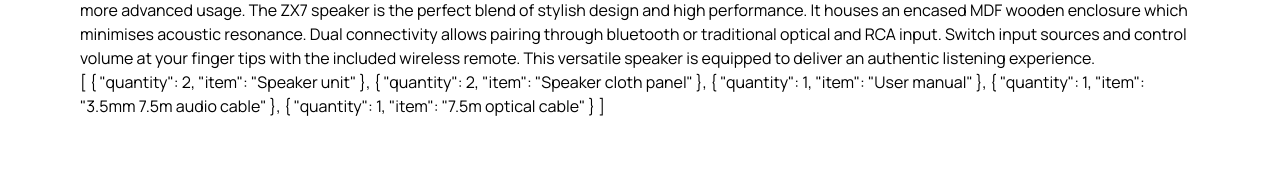
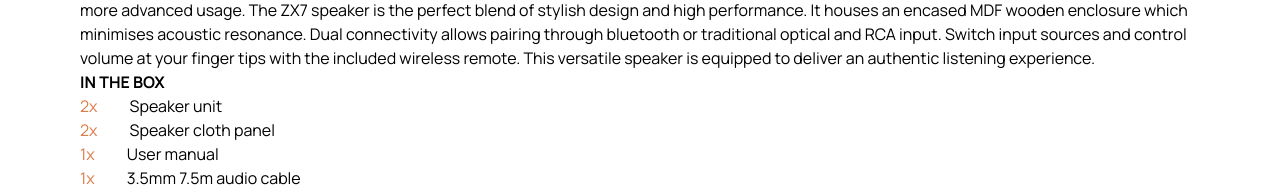
Before and after one commit to sunpochin/pf-audiophile, a Vue app: page /product/speakers/zx7-speaker in a window 1280 px wide. Shown: the part 1145-1339 px from the top of the page. Before the commit the page ends 1263 px from the top, so only its background shows below. Built offline with nearby package versions, Linux system fonts and the light colour scheme.

Commit message:
vercel.json

```diff
--- a/src/components/ProductDetail.vue
+++ b/src/components/ProductDetail.vue
@@ -9,7 +9,14 @@
     </div>
     <div class="product-price">$ {{ product.price }}</div>
     <div>{{ product.features }}</div>
-    <div>{{ product.includes }}</div>
+
+    <strong>IN THE BOX</strong>
+    <ul>
+      <li v-for="(item, index) in product.includes" :key="item.id">
+        <span class="quantity">{{ item.quantity }}x</span>
+        &nbsp;&nbsp;&nbsp;&nbsp;&nbsp;&nbsp;&nbsp;&nbsp;&nbsp;{{ item.item }}
+      </li>
+    </ul>
   </div>
 </template>
 
@@ -61,4 +68,7 @@
   margin-left: 0;
   font: 700 18px normal Manrope, sans-serif;
 }
+.quantity {
+  color: var(--clr-peach);
+}
 </style>
```
